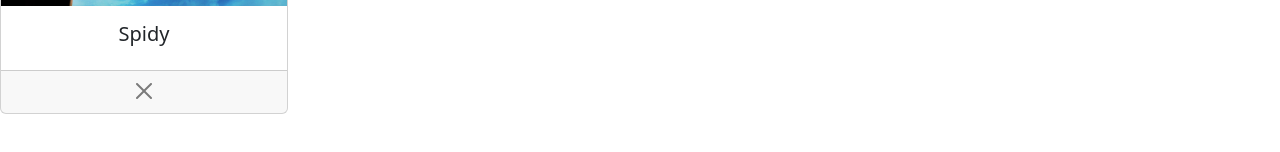
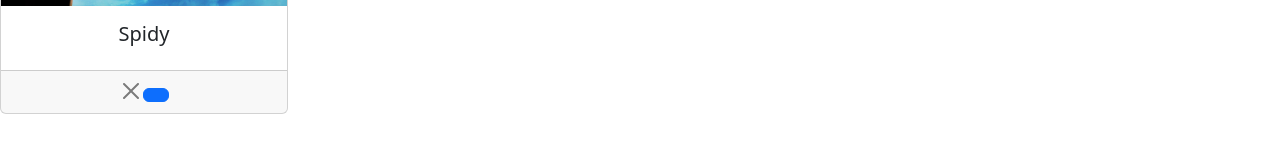
Before and after one commit to PugalGamer/React-app, a React (Create React App) app in the folder new-app/: page / in a window 1280 px wide. Both pictures are taken after a click on the button "React". Shown: the part 268-420 px from the top of the page. Built offline with nearby package versions, Linux system fonts and the light colour scheme.

Commit message:
fix:added buttons

```diff
--- a/new-app/src/component/Btn.js
+++ b/new-app/src/component/Btn.js
@@ -39,7 +39,8 @@ export default function Btn() {
           <Card.Body>
             <Card.Title>Spidy</Card.Title>
           </Card.Body>
-          <Card.Footer><CloseButton onClick={handleCloseCard} /></Card.Footer>
+          <Card.Footer><CloseButton onClick={handleCloseCard} />
+            <Button></Button></Card.Footer>
         </Card>
       )}
     </div>
```
